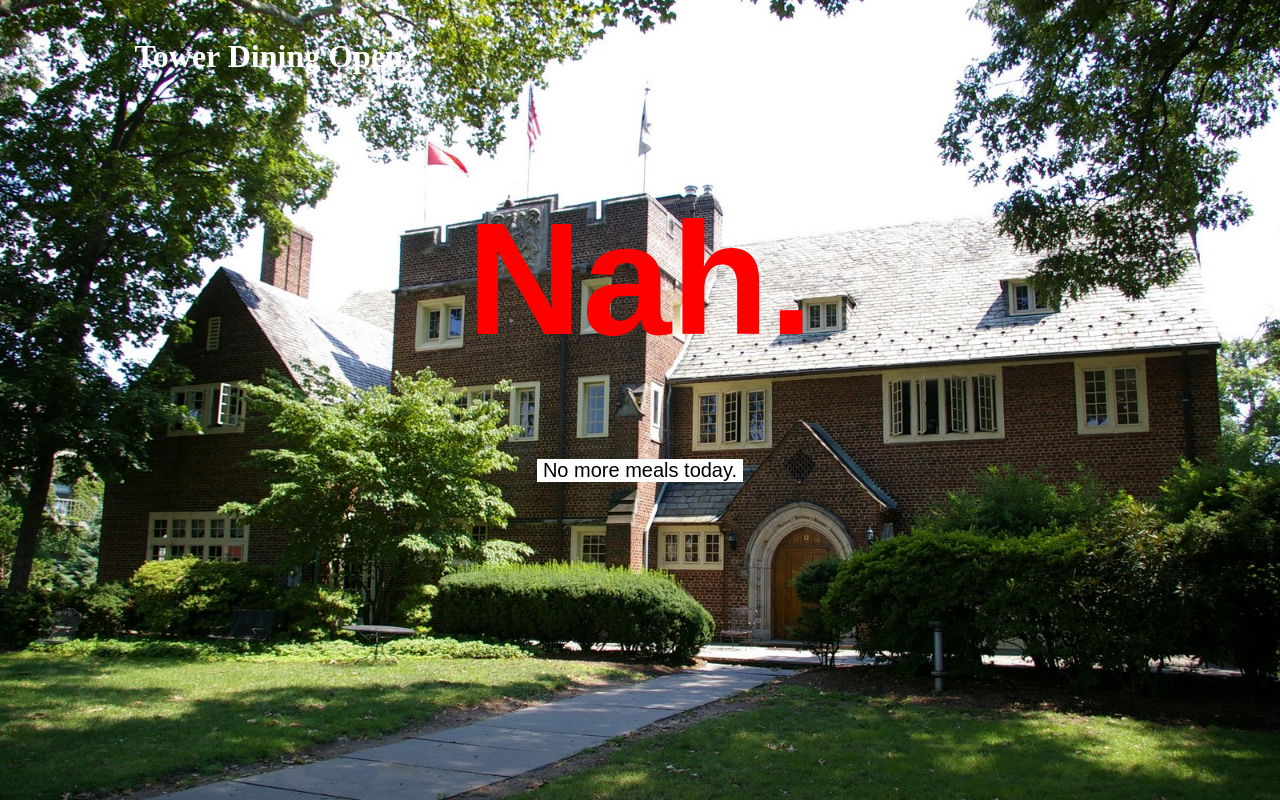
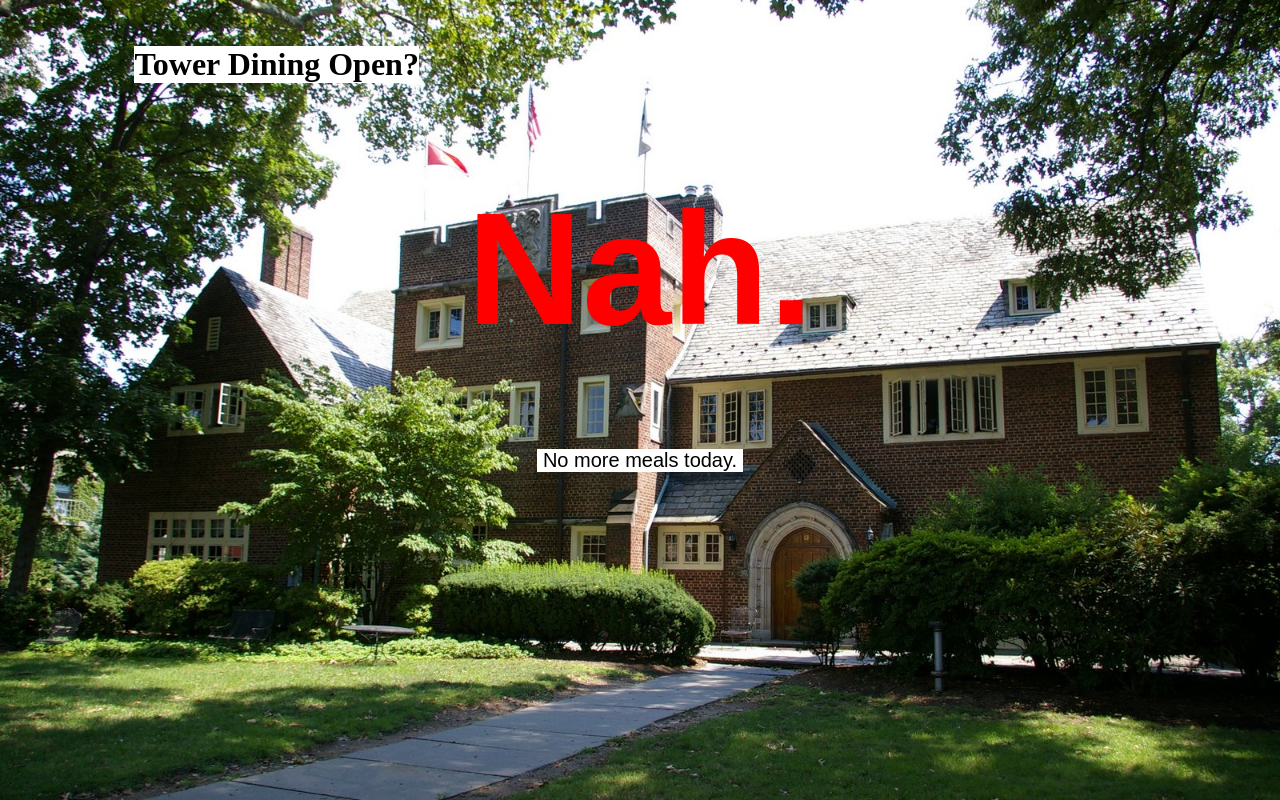
Before and after one commit to towermeal/towermeal.github.io, a plain HTML site: page index.html in a window 1280 px wide. Drawn offline with Linux system fonts and the light colour scheme.

Commit message:
background color added to header text

```diff
--- a/index.html
+++ b/index.html
@@ -21,7 +21,7 @@
 
   <body id = "container" background="tower.jpg" onload="main()">
 
-    <h1 style = "margin-top:3%; margin-left:10%; color:white" id = "middle2">Tower Dining Open?</h1>
+    <h1 style = "margin-top:3%; margin-left:10%; color:black; background-color:white; display: inline-block;" id = "middle2">Tower Dining Open?</h1>
     <br>
     <div id = "middle">
       <p id = "yesJava" class = "yes"></p>
```
